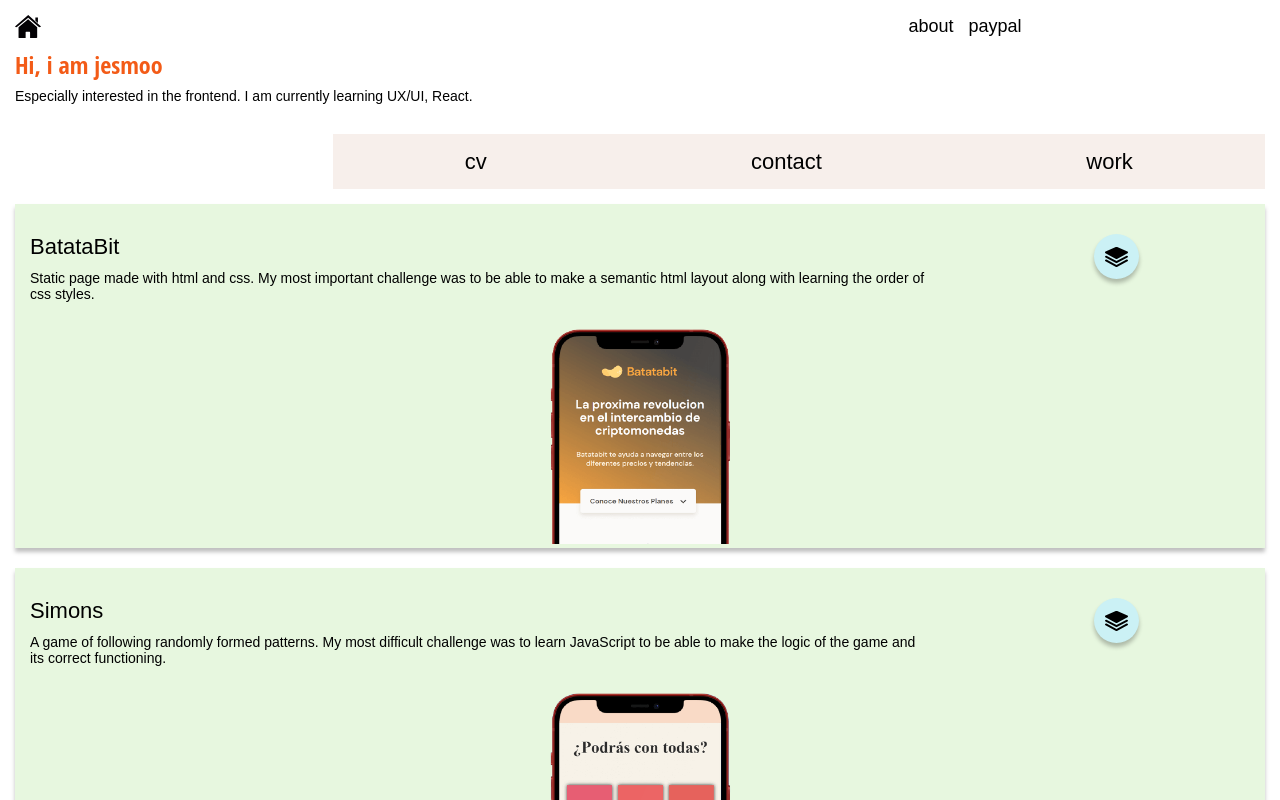
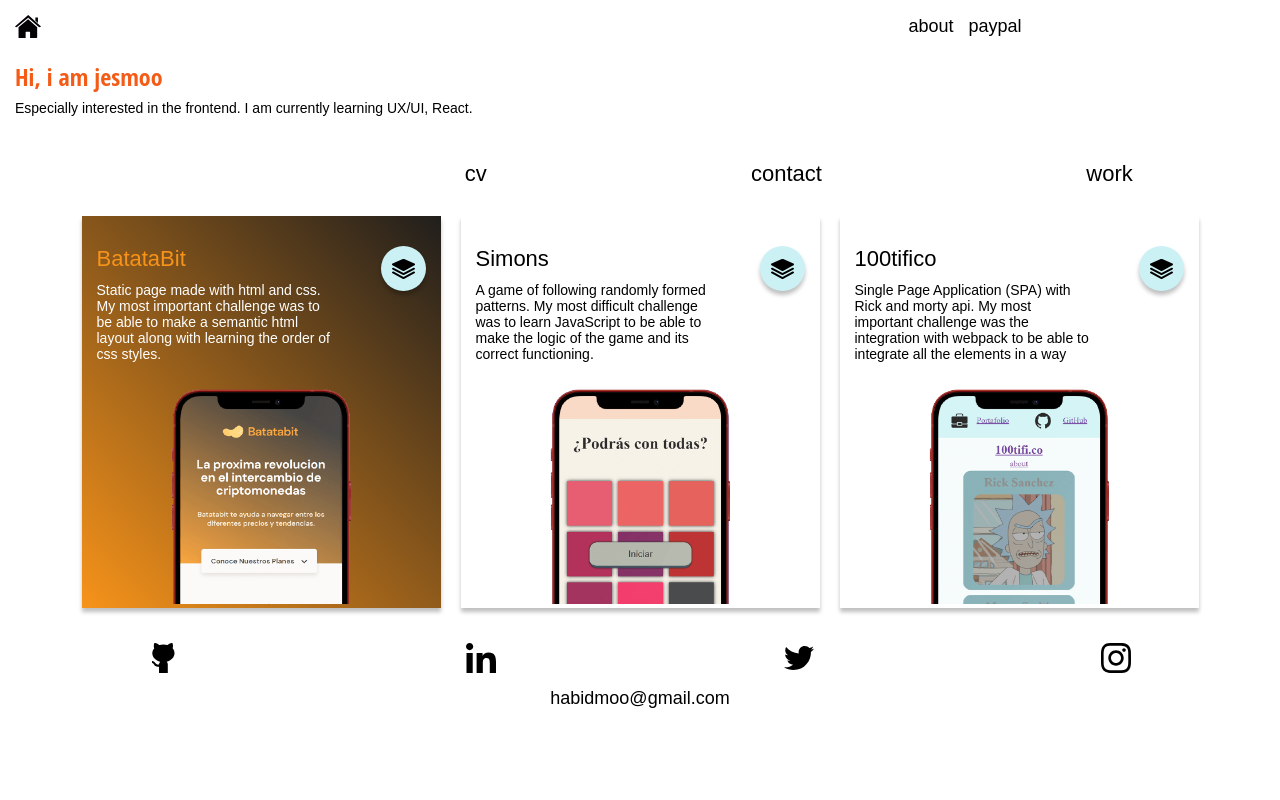
Before and after one commit to jesmoo/portfolio, a React (Create React App) app: page / in a window 1280 px wide. Shown: the top 800 px of the page. Built offline with nearby package versions, Linux system fonts and the light colour scheme.

Commit message:
:lipstick: project 1
adding the ui of my first project

```diff
--- a/public/index.html
+++ b/public/index.html
@@ -3,7 +3,6 @@
   <head>
     <meta charset="utf-8" />
     <meta name="viewport" content="width=device-width, initial-scale=1" />
-    <meta name="theme-color" content="#000000" />
     <meta
       name="description"
       content="Jesus Moo is a frontend developer using React, html, css, js tools. He is currently looking for work experience"
@@ -13,10 +12,8 @@
       name="keywords"
       content="Desarrollador Frontend developer cv portfolio front html css js"
     />
-    <!-- <link rel="icon" href="%PUBLIC_URL%/favicon.ico" />
-    <link rel="apple-touch-icon" href="%PUBLIC_URL%/logo192.png" /> -->
 
-    <title>React App</title>
+    <title>Portfolio</title>
   </head>
   <body>
     <noscript>You need to enable JavaScript to run this app.</noscript>
--- a/src/components/MainItems.jsx
+++ b/src/components/MainItems.jsx
@@ -6,10 +6,10 @@ const MainItems = ({ title, description, url, alternative, technologies }) => {
   return (
     <a
       href="https://www.batabit.jesmoo.xyz/"
-      className="work--container project1 green"
+      className={`work--container project1 ${title}`}
     >
       <section className="elements--card">
-        <section className="card--text">
+        <section className={`card--text ${title}__text`}>
           <h2>{title}</h2>
           <p>{description} </p>
         </section>
--- a/src/styles/App.css
+++ b/src/styles/App.css
@@ -1,6 +1,6 @@
 :root {
   --grayColor: #f7f7f7;
-  --LightPink: #f7efeb;
+  /* --LightPink: #f7efeb; */
   --LightGreen: #e7f7df;
   --LightBlue: #dff7f4;
   --LighterPink: #f7dff7;
--- a/src/styles/components/MainItem.css
+++ b/src/styles/components/MainItem.css
@@ -1,12 +1,30 @@
+.main--elements {
+  display: grid;
+  justify-content: center;
+  grid-template-columns: repeat(auto-fill, minmax(290px, 359px));
+  grid-column-gap: 2rem;
+}
 .work--container {
-  margin-bottom: 20px;
+  margin-bottom: 2rem;
   display: flex;
   flex-direction: column;
   box-shadow: 0 4px 4px 0px rgb(0 0 0 / 25%);
 }
-.green {
-  background-color: var(--LightGreen);
+/* backgroun de las card */
+.BatataBit {
+  background: linear-gradient(45deg, #f7931a, #201e1c);
 }
+.BatataBit__text {
+  color: white;
+  font-weight: bold;
+}
+.BatataBit__text h2 {
+  color: #f7931a;
+}
+.work--container {
+  grid-column: span 1;
+}
+
 .elements--card {
   margin-top: 1.5rem;
   position: relative;
--- a/src/styles/components/Navbar.css
+++ b/src/styles/components/Navbar.css
@@ -1,4 +1,5 @@
 .main--text {
+  padding-top: 1.2rem;
   display: grid;
   grid-template-columns: repeat(4, 1fr);
   grid-template-rows: repeat(2, auto);
@@ -24,7 +25,6 @@
   grid-gap: 2rem;
 }
 ul {
-  background-color: #f7efeb;
   display: flex;
   grid-column: 2 / -1;
   justify-content: space-around;
```
